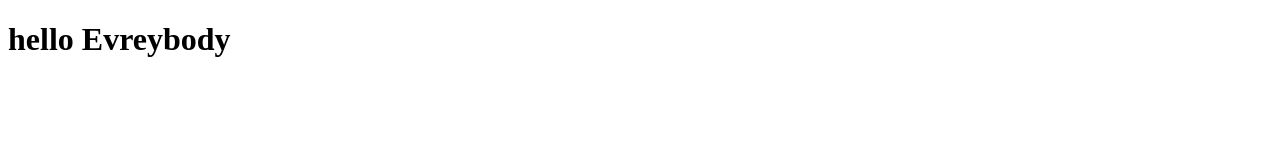
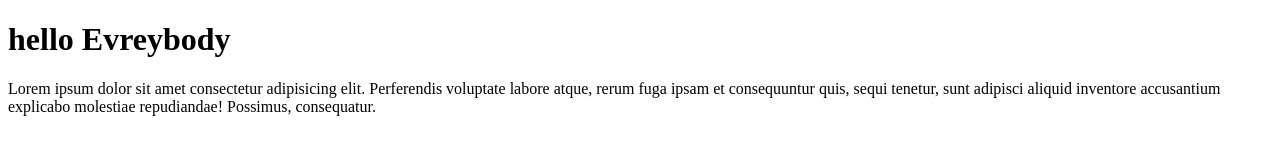
Before and after one commit to ortalnagosa/test, a plain HTML site: page index.html in a window 1280 px wide. Drawn offline with Linux system fonts and the light colour scheme.

Commit message:
הוספתי לורם היפסום בתוך פסקה

```diff
--- a/index.html
+++ b/index.html
@@ -7,6 +7,6 @@
 </head>
 <body>
     <h1>hello Evreybody</h1>
-
+    <p>Lorem ipsum dolor sit amet consectetur adipisicing elit. Perferendis voluptate labore atque, rerum fuga ipsam et consequuntur quis, sequi tenetur, sunt adipisci aliquid inventore accusantium explicabo molestiae repudiandae! Possimus, consequatur.</p>
 </body>
 </html>
```
